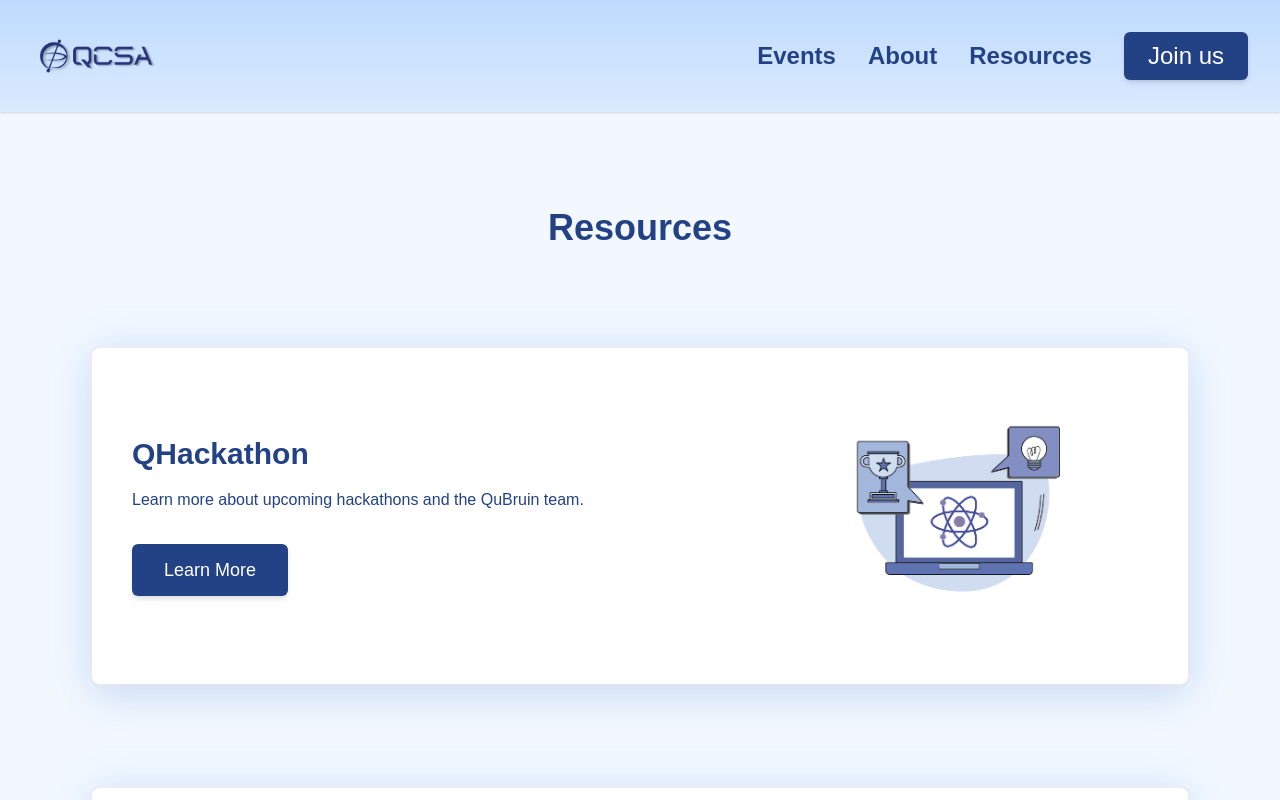
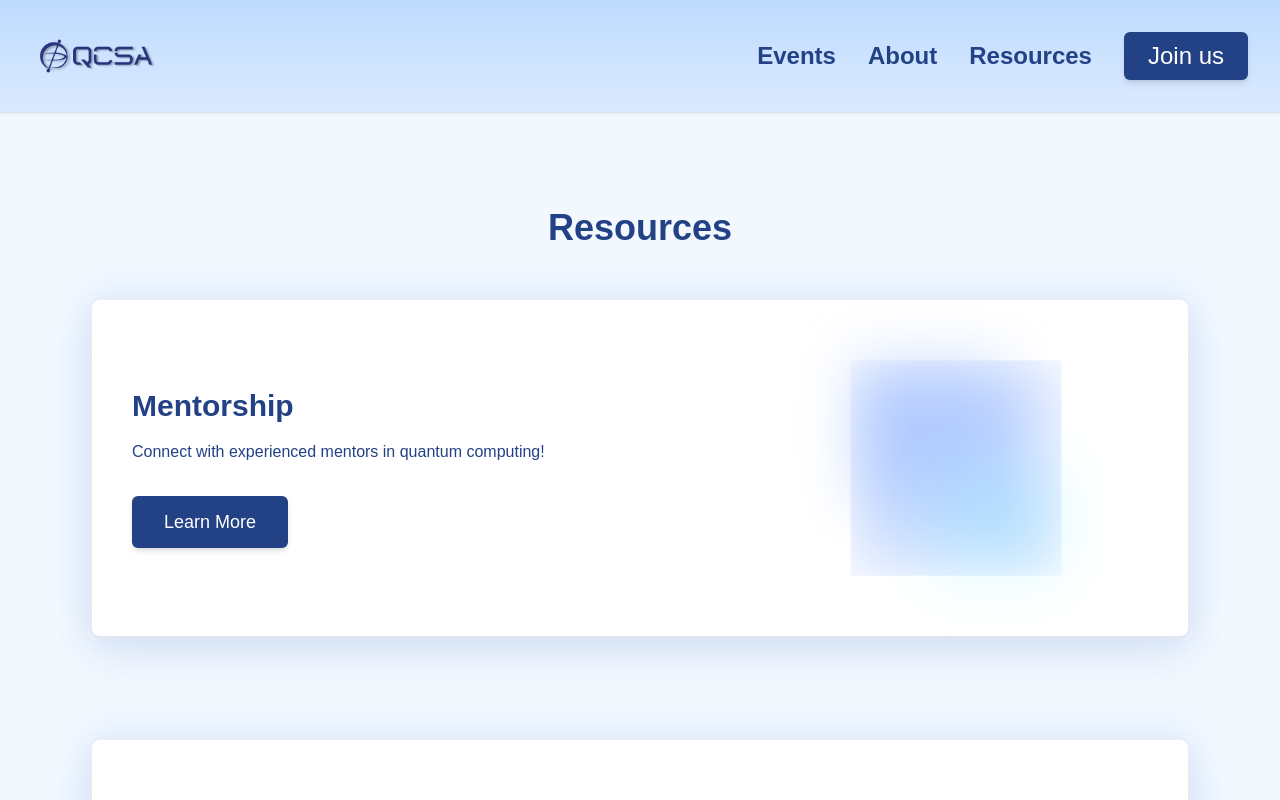
Before and after one commit to qcsa-at-ucla/qcsa, a Next.js app: page /resources in a window 1280 px wide. Shown: the top 800 px of the page. Built offline with nearby package versions, Linux system fonts and the light colour scheme; a web font is replaced by a local one.

Commit message:
Added Mentorship Card in Resources

```diff
--- a/src/app/resources/page.tsx
+++ b/src/app/resources/page.tsx
@@ -13,6 +13,33 @@ export default function ResourcesPage() {
 				<h1 className="text-4xl font-kantumruy font-bold text-[#234285] text-center mb-12 pt-24">
 					Resources
 				</h1>
+				{/* Mentorship Card */}
+				<div className="rounded-lg w-full p-1 shadow-[0_0_40px_rgba(99,179,255,0.20)]">
+					<section className="bg-white rounded-lg p-10 shadow-[0_18px_40px_rgba(35,66,133,0.08)] ring-4 ring-[rgba(35,66,133,0.04)]">
+						<div className="flex flex-col lg:flex-row items-center gap-8">
+						{/* Left: Text block */}
+						<div className="lg:w-2/3">
+							<h2 className="text-3xl text-[#234285] font-kantumruy mb-4">Mentorship</h2>
+							<p className="text-[#234285] text-base mb-8">
+								Connect with experienced mentors in quantum computing!
+							</p>
+                                <div>
+                            <Link href="/mentorship" className="inline-block bg-[#234285] text-white px-8 py-3 rounded-md text-lg font-kantumruy shadow-md hover:shadow-lg hover:bg-[#1f3f75] transition">
+									Learn More
+							</Link>
+								</div>
+						</div>
+
+						{/* Right: Image / gradient card */}
+						<div className="lg:w-1/3 flex justify-center lg:justify-end">
+							<div className="w-96 h-64 rounded-md p-6 flex items-center justify-center ">
+								<Image src="/images/quantum_aura.png" alt="mentorship graphic" width={350} height={300} className="object-contain max-w-none" />
+							</div>
+						</div>
+					</div>
+					</section>
+				</div>
+
 
 				{/* QCSA Membership Form - Featured at the top */}
 				{/* <div className="rounded-lg w-full p-1 shadow-[0_0_50px_rgba(99,179,255,0.30)] bg-gradient-to-r from-blue-50 to-indigo-50">
```
